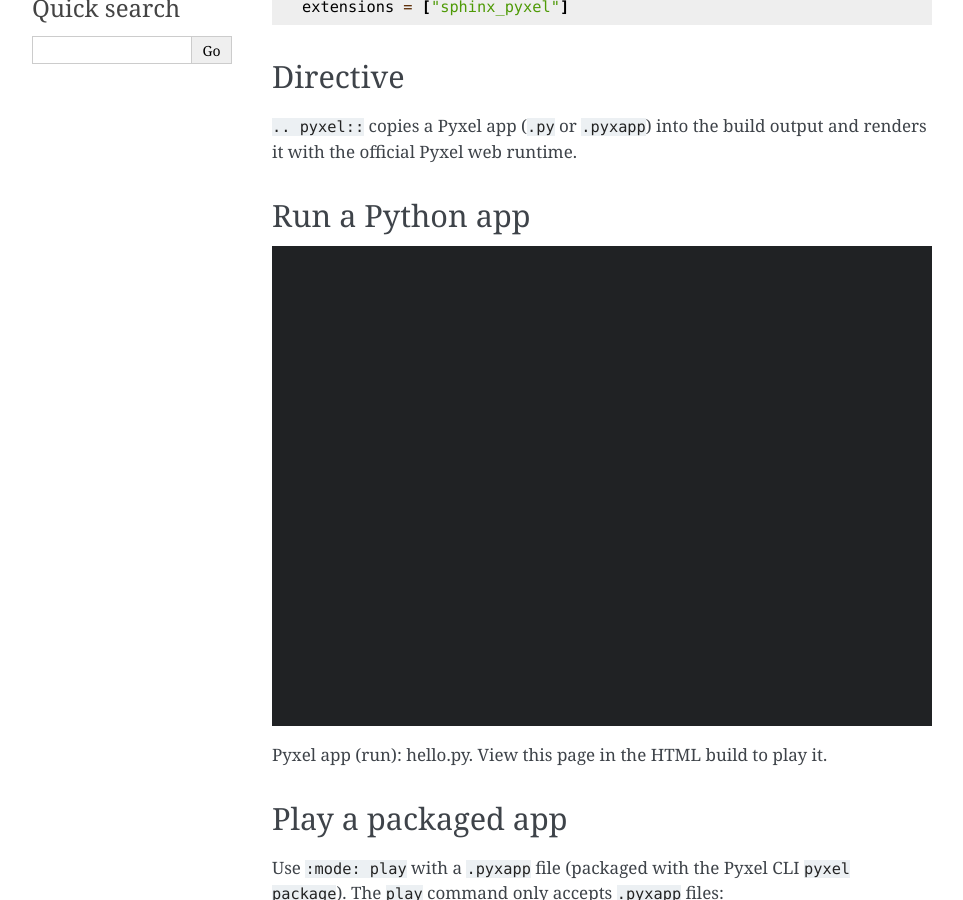
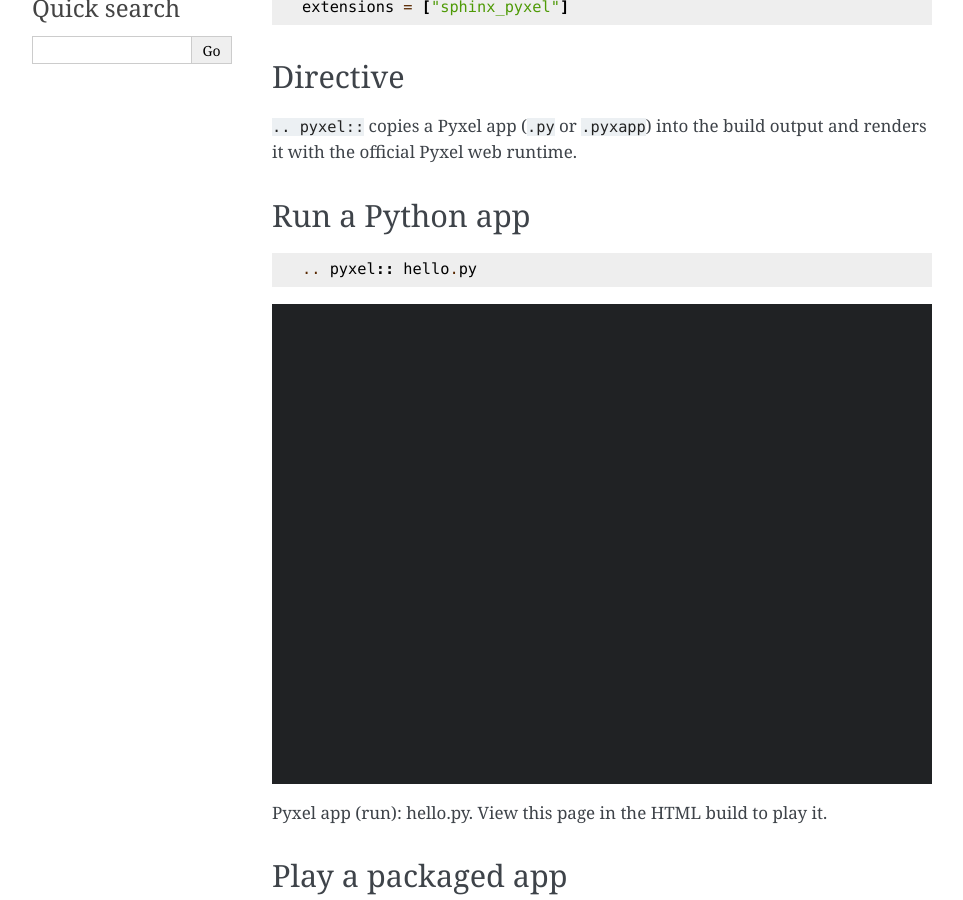
Before and after one commit to tkoyama010/sphinx-pyxel, a Sphinx documentation site: the page built from docs/index.rst, in a window 1280 px wide and 900 px high, scrolled down 359 px. Shown: the whole window, without its empty margins (148-1111 px from the left). Built offline with Sphinx 7.4.7, drawn with Linux system fonts in a browser that asks for light colours.

Commit message:
docs: show the directive source above the rendered app

```diff
--- a/docs/index.rst
+++ b/docs/index.rst
@@ -27,6 +27,10 @@ and renders it with the official Pyxel web runtime.
 
 Run a Python app
 ----------------
+
+::
+
+    .. pyxel:: hello.py
 
 .. pyxel:: hello.py
 
```
